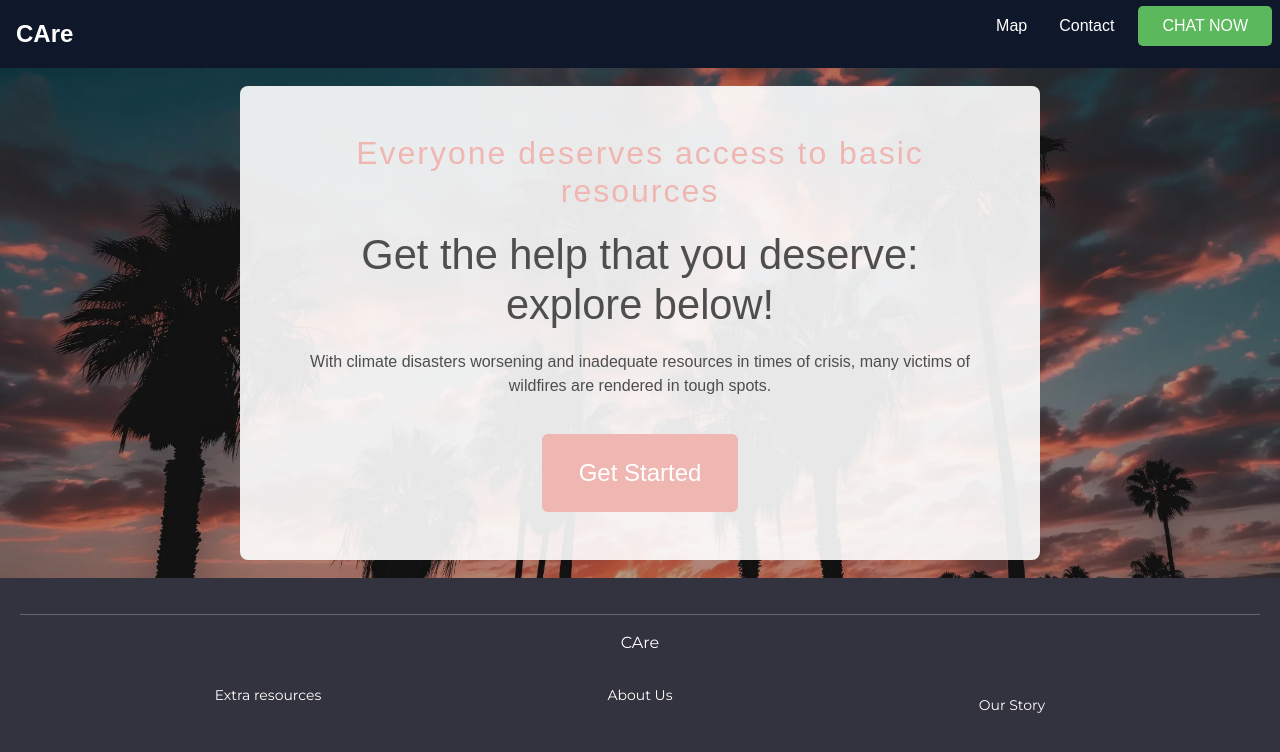
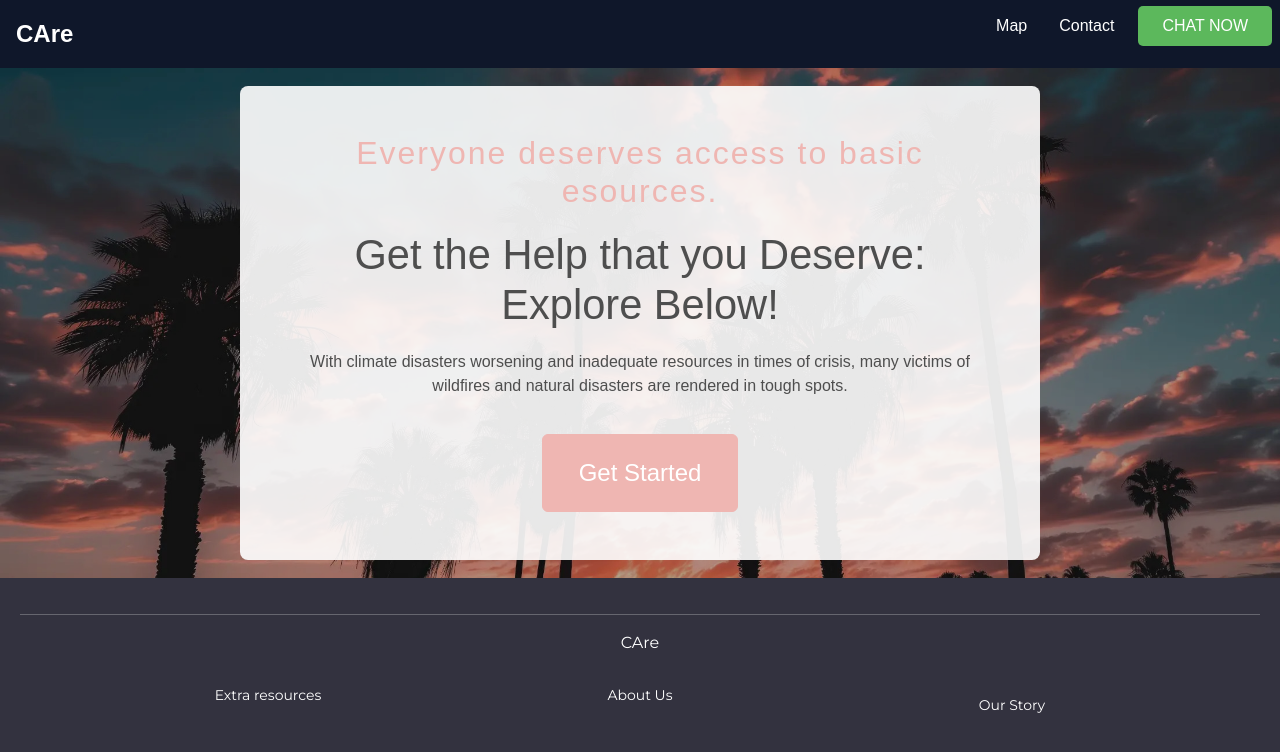
Before and after one commit to Hermano727/irvinehacks25, a React (Create React App) app: page / in a window 1280 px wide. Shown: the top 752 px of the page. Built offline with nearby package versions, Linux system fonts and the light colour scheme.

Commit message:
Text changing

```diff
--- a/src/pages/Home.js
+++ b/src/pages/Home.js
@@ -17,11 +17,11 @@ const Home = () => {
         <Row className="d-flex align-items-center justify-content-between">
           <Col md={12} className="content-section">
             <div className="title">
-              <h1>Everyone deserves access to basic resources</h1>
-              <h2>Get the help that you deserve: explore below!</h2>
+              <h1>Everyone deserves access to basic esources.</h1>
+              <h2>Get the Help that you Deserve: Explore Below!</h2>
               <p>
                 With climate disasters worsening and inadequate resources in times of
-                crisis, many victims of wildfires are rendered in tough spots.
+                crisis, many victims of wildfires and natural disasters are rendered in tough spots.
               </p>
               <Button variant="primary" className="get-started-btn" onClick={handleGetStarted}>
                 Get Started
```
